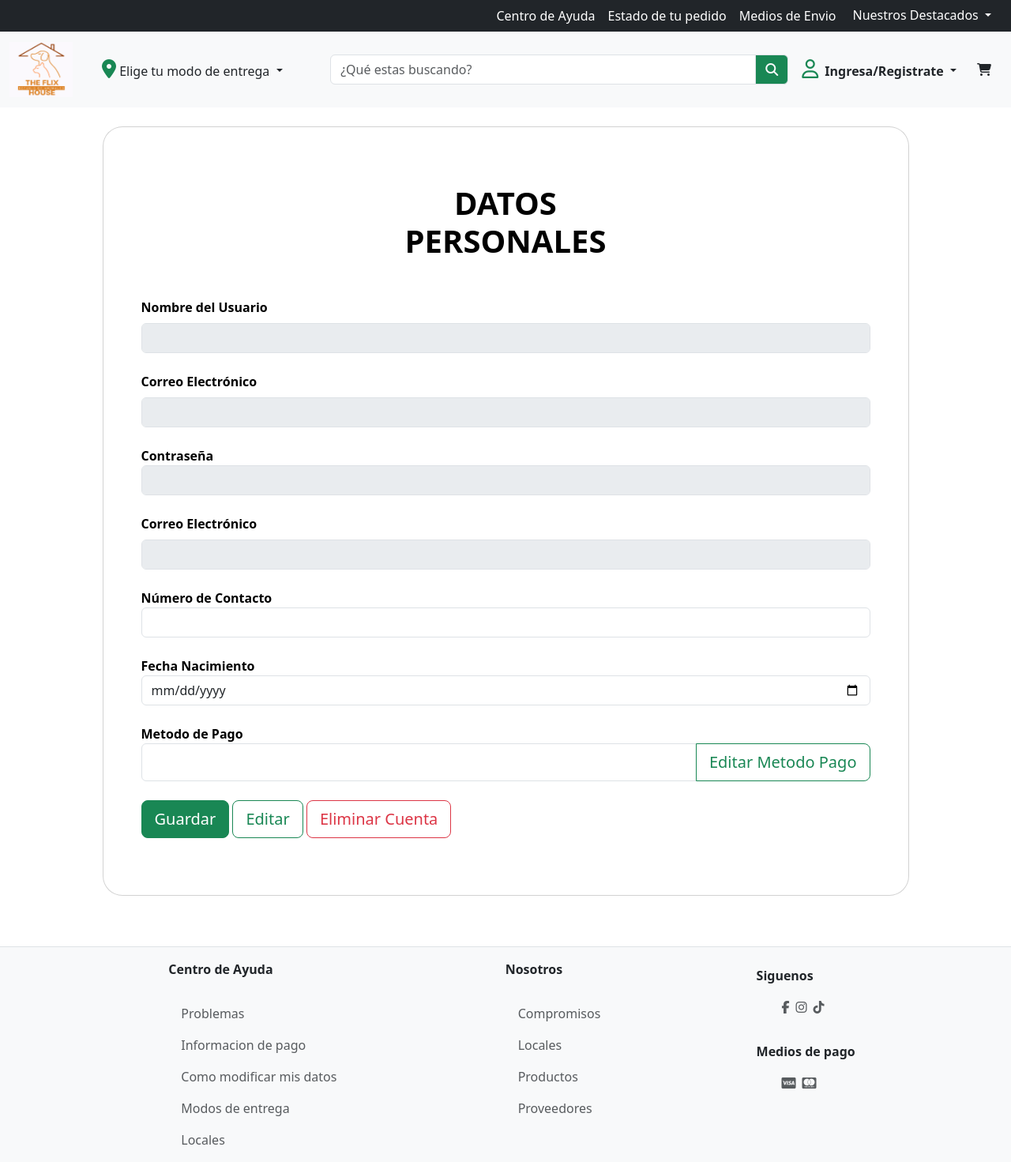
After one commit to cgabrielP/DJANGO_ET_3, a Django app: page /customerData in a window 1280 px wide. The commit adds this page. Shown: the whole page at 79% size. Run offline with Django 5.2, Linux system fonts and the light colour scheme.

Commit message:
customerdata  index

```diff
--- /dev/null
+++ b/core/templates/customerData/index.html
@@ -0,0 +1,136 @@
+{% extends 'base.html' %} {% block title %} Datos Personales - The Flix
+House{%endblock %} {% block content %} {% load static %}
+<div class="container h-100 my-4">
+  <div class="row d-flex justify-content-center align-items-center h-100">
+    <div class="col-lg-12 col-xl-11">
+      <div class="card text-black" style="border-radius: 25px">
+        <div class="card-body p-md-5">
+          <div class="row justify-content-center">
+            <div class="col-md-10 col-lg-6 col-xl-5">
+              <p class="text-center h1 fw-bold mb-5 mx-1 mx-md-4 mt-4">
+                DATOS PERSONALES
+              </p>
+            </div>
+            <form class="mx-1 mx-md-4 d" for="" method="">
+              <div class="d-flex flex-row align-items-center mb-4">
+                <div class="form-outline flex-fill mb-0">
+                  <label class="form-label" for="nameUser"
+                    ><strong>Nombre del Usuario</strong></label
+                  >
+                  <input
+                    type="text"
+                    name=""
+                    id="nameUser"
+                    class="form-control"
+                    disabled
+                  />
+                </div>
+              </div>
+              <div class="d-flex flex-row align-items-center mb-4">
+                <div class="form-outline flex-fill mb-0">
+                  <label class="form-label" for="email"
+                    ><strong>Correo Electr&oacute;nico</strong></label
+                  >
+                  <input
+                    type="email"
+                    id="email"
+                    class="form-control"
+                    disabled
+                  />
+                </div>
+              </div>
+              <div class="d-flex flex-row align-items-center mb-4">
+                <div class="form-outline flex-fill mb-0">
+                  <label for="form-label" for="password"
+                    ><strong>Contrase&ntilde;a</strong></label
+                  >
+                  <input
+                    type="password"
+                    id="password"
+                    class="form-control"
+                    disabled
+                  />
+                </div>
+              </div>
+              <div class="d-flex flex-row align-items-center mb-4">
+                <div class="form-outline flex-fill mb-0">
+                  <label class="form-label" for="email"
+                    ><strong>Correo Electr&oacute;nico</strong></label
+                  >
+                  <input
+                    type="email"
+                    id="email"
+                    class="form-control"
+                    disabled
+                  />
+                </div>
+              </div>
+              <div class="d-flex flex-row align-items-center mb-4">
+                <div class="form-outline flex-fill mb-0">
+                  <label for="form-label" for="telUser"
+                    ><strong>N&uacute;mero de Contacto</strong></label
+                  >
+                  <input
+                    type="tel"
+                    id="telUser"
+                    class="form-control"
+
+                  />
+                </div>
+              </div>
+              <div class="d-flex flex-row align-items-center mb-4">
+                <div class="form-outline flex-fill mb-0">
+                  <label for="form-label" for="dateFec"
+                    ><strong>Fecha Nacimiento</strong></label
+                  >
+                  <input
+                    type="date"
+                    id="dateFec"
+                    class="form-control"
+
+                  />
+                </div>
+              </div>
+              <div class="d-flex flex-row align-items-center mb-4">
+                <div class="form-outline flex-fill mb-0">
+                  <label for="form-label" for="methodPay"
+                    ><strong>Metodo de Pago</strong></label
+                  >
+                  <div class="input-group">
+                    <input
+                      type="text"
+                      id="methodPay"
+                      class="form-control"
+
+                    />
+                    <button
+                      class="btn btn-outline-success btn-lg"
+                      type="button"
+                    >
+                      Editar Metodo Pago
+                    </button>
+                  </div>
+                </div>
+              </div>
+              <div class="d-block justify-content-start mb-3 mb-lg-4">
+                <button class="btn btn-success btn-lg" id="saveBtn">
+                  Guardar
+                </button>
+                <button class="btn btn btn-outline-success btn-lg" id="editBtn">
+                  Editar
+                </button>
+                <button
+                  class="btn btn btn-outline-danger btn-lg"
+                  id="deleteBtn"
+                >
+                  Eliminar Cuenta
+                </button>
+              </div>
+            </form>
+          </div>
+        </div>
+      </div>
+    </div>
+  </div>
+</div>
+{% endblock %}
--- a/core/templates/home/index.html
+++ b/core/templates/home/index.html
@@ -1,5 +1,5 @@
 {% extends 'base.html' %}
-{% block title %}Inicio{% endblock %}
+{% block title %}Inicio - The House Flix{% endblock title %}
 {% block content %}
 <!-- segundo navbar -->
 <nav class="navbar navbar-expand-lg bg-success bg-opacity-10">
--- a/core/urls.py
+++ b/core/urls.py
@@ -1,9 +1,10 @@
 from django.urls import path
-from .views import home,loginV,registerV,prodDetail
+from .views import home,loginV,registerV,prodDetail,customerData
 
 urlpatterns = [
     path('', home, name='home'),
     path('login', loginV, name='login'),
     path('register', registerV, name='register'),
     path('product/<int:id>', prodDetail, name='prodDetail'),
+    path('customerData', customerData, name='customerData'),
 ]
--- a/core/views.py
+++ b/core/views.py
@@ -14,3 +14,6 @@ def registerV(req):
 def prodDetail(req,id):
     product = Product.objects.get(id=id)
     return render(req,'productDetail/index.html',{'product':product})
+
+def customerData(req):
+    return render(req,'customerData/index.html')
```
